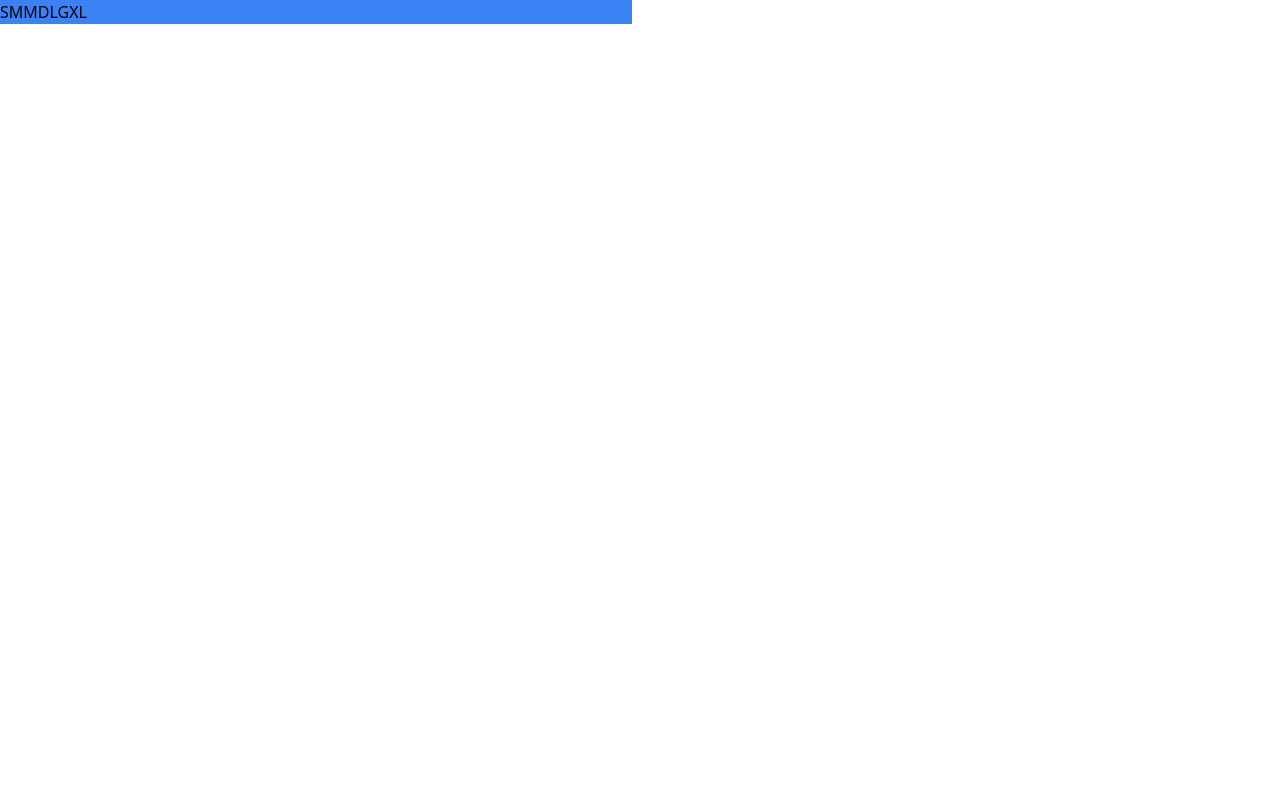
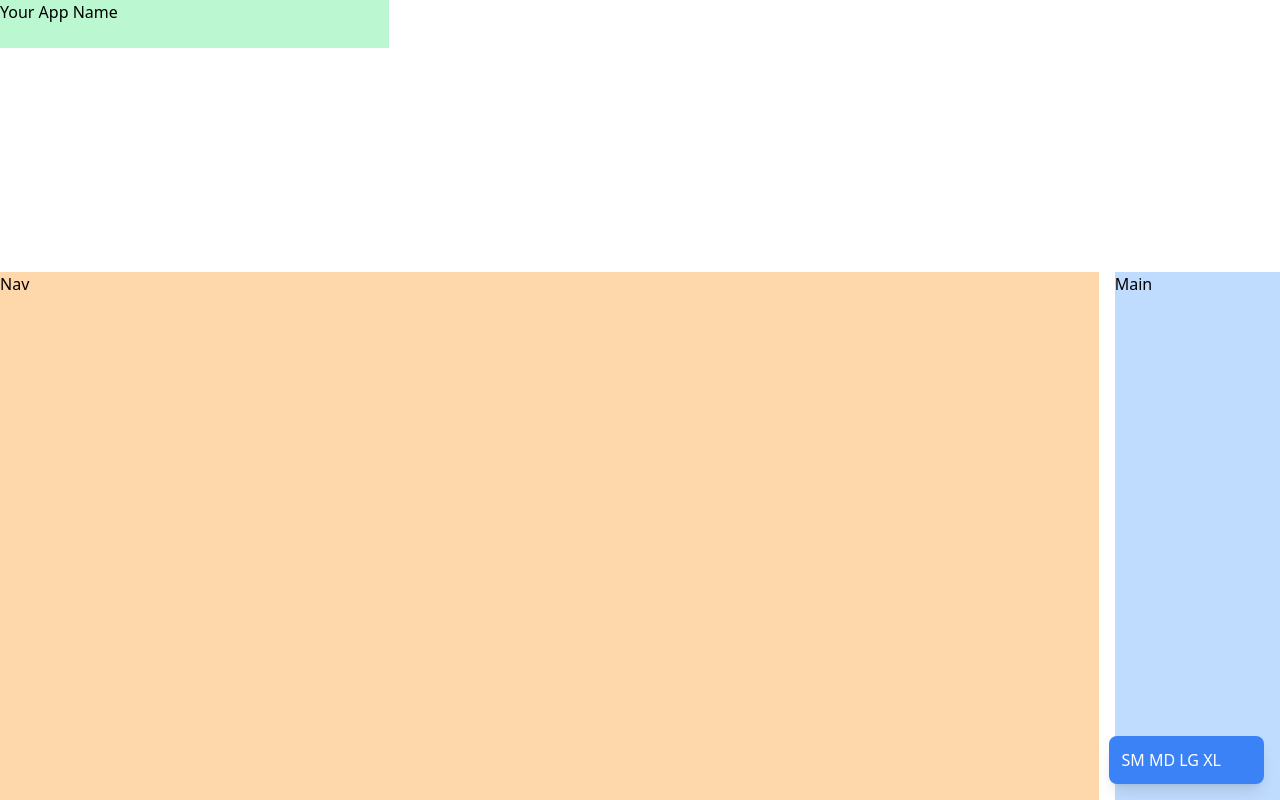
Before and after one commit to hidarikani/comprehensive-react-template, a React (Vite) app in the folder template/: page / in a window 1280 px wide. Built offline with nearby package versions, Linux system fonts and the light colour scheme.

Commit message:
Overlapping cells

```diff
--- a/template/src/App.tsx
+++ b/template/src/App.tsx
@@ -5,13 +5,24 @@ import "./App.css";
 
 function App() {
   return (
-    <main className="col-span-12 sm:col-span-10 md:col-span-10 lg:col-span-8 xl:col-span-6 2xl:col-span-4 bg-blue-500 ">
-      <span className="invisible sm:visible">SM</span>
-      <span className="invisible md:visible">MD</span>
-      <span className="invisible lg:visible">LG</span>
-      <span className="invisible xl:visible">XL</span>
-      <span className="invisible 2xl:visible">2XL</span>
-    </main>
+    <>
+      <header className="h-12 col-start-1 col-span-12 row-start-1 row-span-1 lg:col-span-4 bg-green-200">
+        <h1>Your App Name</h1>
+      </header>
+      <nav className="relative z-10 col-start-1 col-span-11 row-start-2 row-span-2 bg-orange-200">
+        <span>Nav</span>
+      </nav>
+      <main className="col-start-1 col-span-12 row-start-2 row-span-2 sm:col-span-10 md:col-span-10 lg:col-span-8 xl:col-span-6 2xl:col-span-4 bg-blue-200 ">
+        <span>Main</span>
+      </main>
+      <div className="fixed bottom-0 right-0 m-4 z-50 p-3 bg-blue-500 text-white rounded-lg shadow-lg">
+        <span className="invisible sm:visible">SM </span>
+        <span className="invisible md:visible">MD </span>
+        <span className="invisible lg:visible">LG </span>
+        <span className="invisible xl:visible">XL </span>
+        <span className="invisible 2xl:visible">2XL </span>
+      </div>
+    </>
 
     // <Grid
     //   areas={{
--- a/template/src/index.html
+++ b/template/src/index.html
@@ -8,7 +8,7 @@
   </head>
   <body>
     <noscript>You need to enable JavaScript to run this app.</noscript>
-    <div class="grid grid-cols-12 gap-4" id="root"></div>
+    <div class="w-full h-screen grid grid-cols-12 grid-rows-3 gap-4" id="root"></div>
     <script type="module" src="main.tsx"></script>
   </body>
 </html>
```
